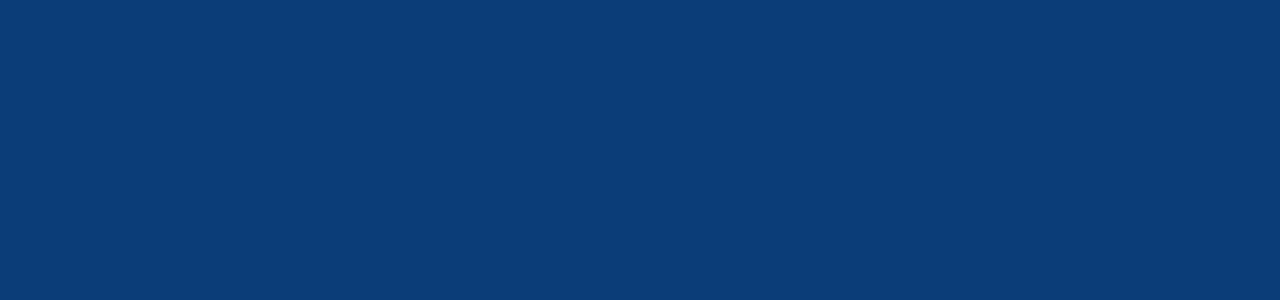
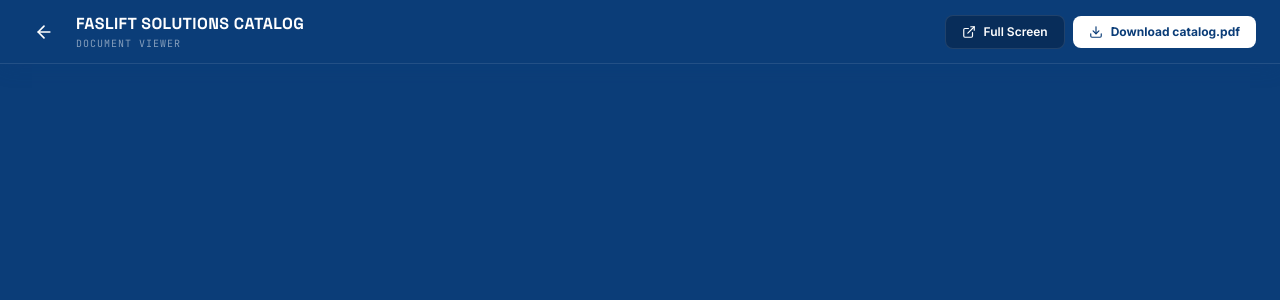
Before and after one commit to elwardi777/fastList, a React (Vite) app: page /catalog in a window 1280 px wide. Shown: the top 300 px of the page. Built offline with nearby package versions, Linux system fonts and the light colour scheme.

Commit message:
nw update

```diff
--- a/src/pages/CatalogPage.tsx
+++ b/src/pages/CatalogPage.tsx
@@ -1,14 +1,78 @@
+import { useEffect } from 'react';
+import { useNavigate } from 'react-router-dom';
 import { useTranslation } from 'react-i18next';
-import { CATALOG_PDF_URL } from '../constants/catalog';
+import { ArrowLeft, Download, ExternalLink } from 'lucide-react';
+import { CATALOG_PDF_URL, CATALOG_PDF_FILENAME } from '../constants/catalog';
 
 export default function CatalogPage() {
   const { t } = useTranslation();
+  const navigate = useNavigate();
+
+  useEffect(() => {
+    // Detect mobile device (iOS, Android, Windows Phone, etc.)
+    const isMobile = /iPhone|iPad|iPod|Android|webOS|BlackBerry|IEMobile|Opera Mini/i.test(
+      navigator.userAgent
+    );
+    if (isMobile) {
+      // Replaces the route with the direct PDF URL so user gets the browser's native PDF viewer
+      window.location.replace(CATALOG_PDF_URL);
+    }
+  }, []);
 
   return (
-    <iframe
-      src={CATALOG_PDF_URL}
-      title={t('catalog.title')}
-      className="fixed inset-0 w-full h-full border-0 bg-[#525659]"
-    />
+    <div className="flex flex-col h-screen bg-[#1E2530] text-white overflow-hidden font-sans">
+      {/* Premium Top Bar */}
+      <header className="h-16 bg-[#0B3D78] flex items-center justify-between px-4 sm:px-6 shadow-[0_4px_20px_rgba(11,61,120,0.15)] z-25 border-b border-white/10 shrink-0">
+        <div className="flex items-center gap-3">
+          <button
+            onClick={() => navigate(-1)}
+            className="w-10 h-10 rounded-xl hover:bg-white/10 flex items-center justify-center transition-colors cursor-pointer"
+            aria-label="Back"
+          >
+            <ArrowLeft size={20} />
+          </button>
+          <div>
+            <h1 className="font-display font-bold text-sm sm:text-base tracking-wide uppercase">
+              {t('catalog.name')}
+            </h1>
+            <p className="text-[10px] text-white/50 font-mono tracking-widest uppercase">
+              Document Viewer
+            </p>
+          </div>
+        </div>
+
+        <div className="flex items-center gap-2">
+          {/* Open full screen / new window button */}
+          <a
+            href={CATALOG_PDF_URL}
+            target="_blank"
+            rel="noopener noreferrer"
+            className="hidden sm:flex items-center gap-2 bg-[#082d5a] hover:bg-[#0B3D78] text-white text-xs font-semibold px-4 py-2 rounded-lg transition-colors border border-white/10"
+          >
+            <ExternalLink size={14} />
+            Full Screen
+          </a>
+
+          {/* Download button */}
+          <a
+            href={CATALOG_PDF_URL}
+            download={CATALOG_PDF_FILENAME}
+            className="flex items-center gap-2 bg-white text-[#0B3D78] hover:bg-white/90 text-xs font-bold px-4 py-2 rounded-lg transition-colors"
+          >
+            <Download size={14} />
+            {t('catalog.download')}
+          </a>
+        </div>
+      </header>
+
+      {/* Main Content Area */}
+      <div className="flex-1 relative bg-[#525659]">
+        <iframe
+          src={CATALOG_PDF_URL}
+          title={t('catalog.title')}
+          className="w-full h-full border-0"
+        />
+      </div>
+    </div>
   );
 }
```
